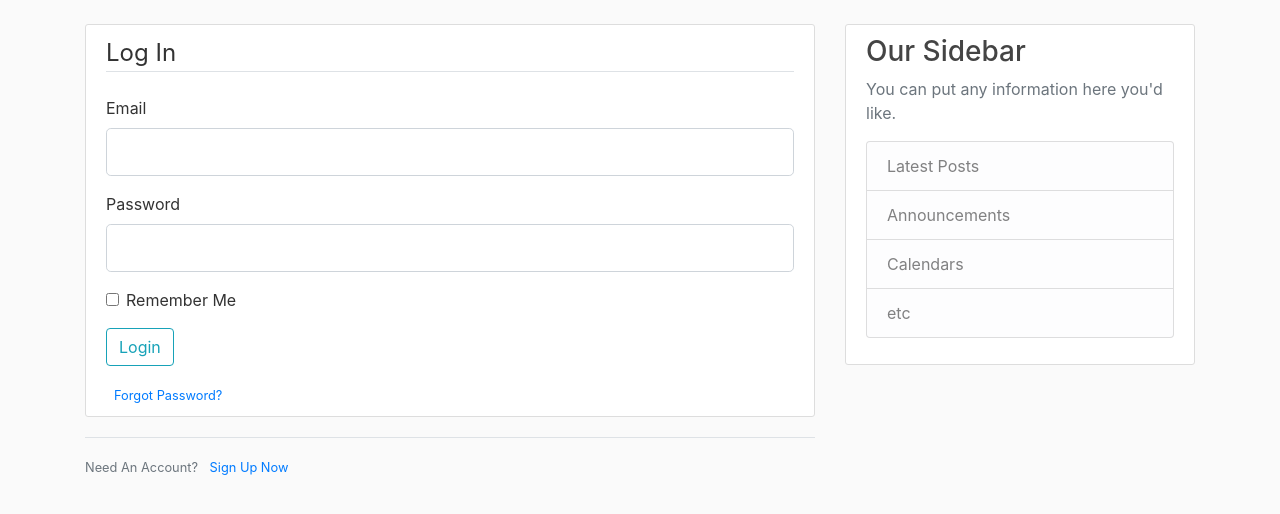
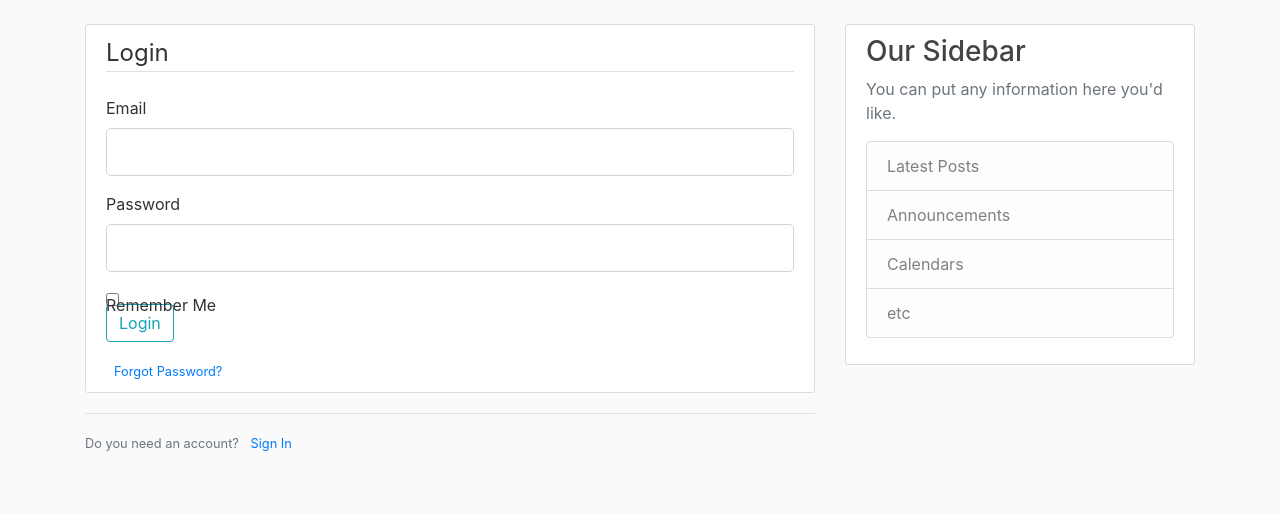
Before and after one commit to aimanaaw/flask-webapp, a Flask app: page /login in a window 1280 px wide. Shown: the part 56-570 px from the top of the page. Run offline with Flask 2, Linux system fonts and the light colour scheme; some libraries are stand-ins or nearby versions.

```diff
--- a/templates/login.html
+++ b/templates/login.html
@@ -1,10 +1,11 @@
-{% extends "layout.html" %}
-{% block content %}
+{% extends "layout.html" %} {% block content %}
 <div class="content-section">
   <form method="POST" action="">
     {{ form.hidden_tag() }}
     <fieldset class="form-group">
-                <legend class="border-bottom mb-4">Log In</legend>
+      <legend class="border-bottom mb-4">
+        Login
+      </legend>
       <div class="form-group">
         {{ form.email.label(class="form-control-label") }}
         {% if form.email.errors %}
@@ -33,7 +34,8 @@
       </div>
       <div class="form-check">
         {{ form.remember(class="form-check-input") }}
-                    {{ form.remember.label(class="form-check-label") }}
+        {{ form.remember.label(class="form-check-input") }}
+
       </div>
     </fieldset>
     <div class="form-group">
@@ -44,9 +46,13 @@
     </small>
   </form>
 </div>
+
 <div class="border-top pt-3">
   <small class="text-muted">
-            Need An Account? <a class="ml-2" href="{{ url_for('register') }}">Sign Up Now</a>
+    Do you need an account?
+    <a class="ml-2" href="{{ url_for('login') }}">
+      Sign In
+    </a>
   </small>
 </div>
 {% endblock content %}
```
Lines whose indentation alone changed are shown as unchanged.
